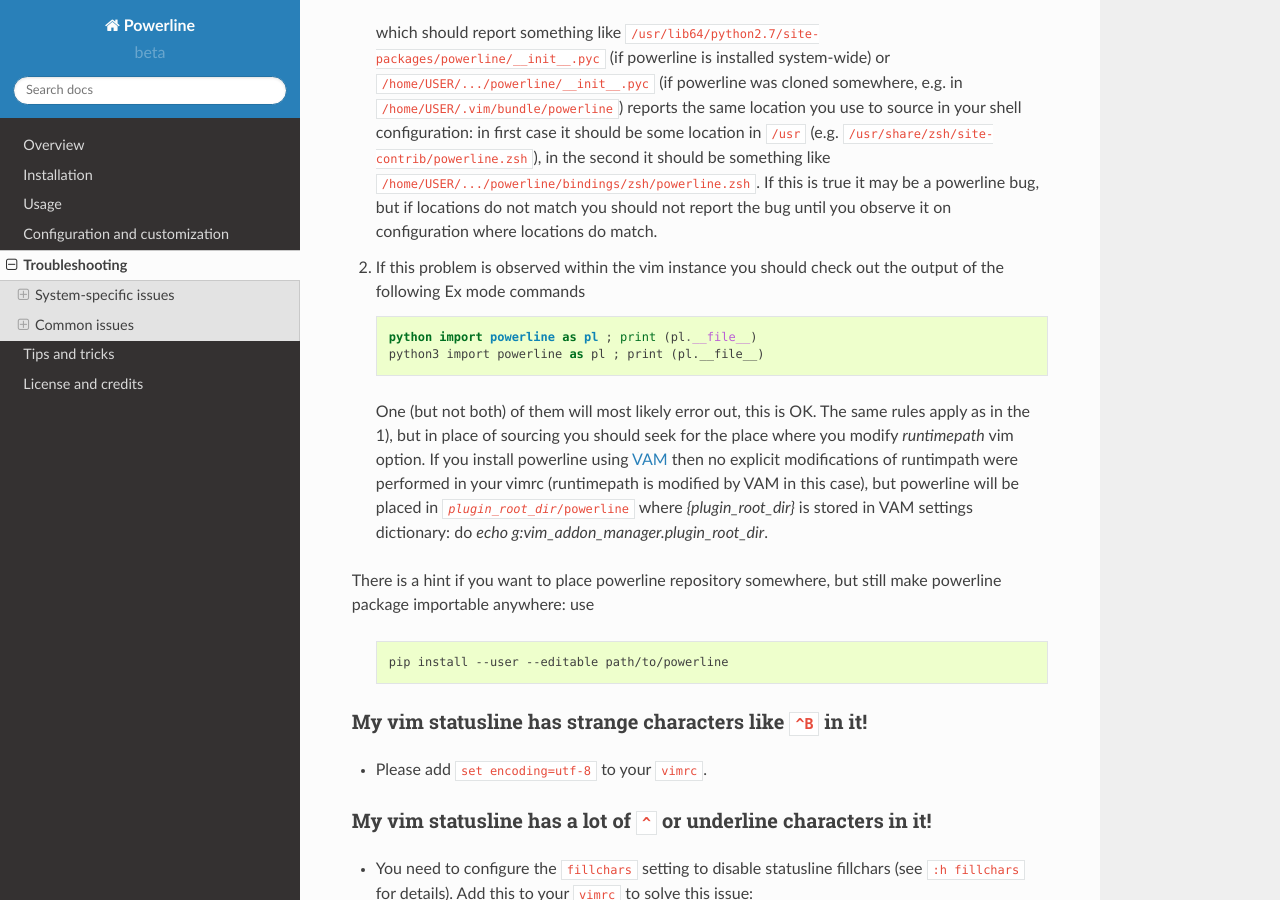
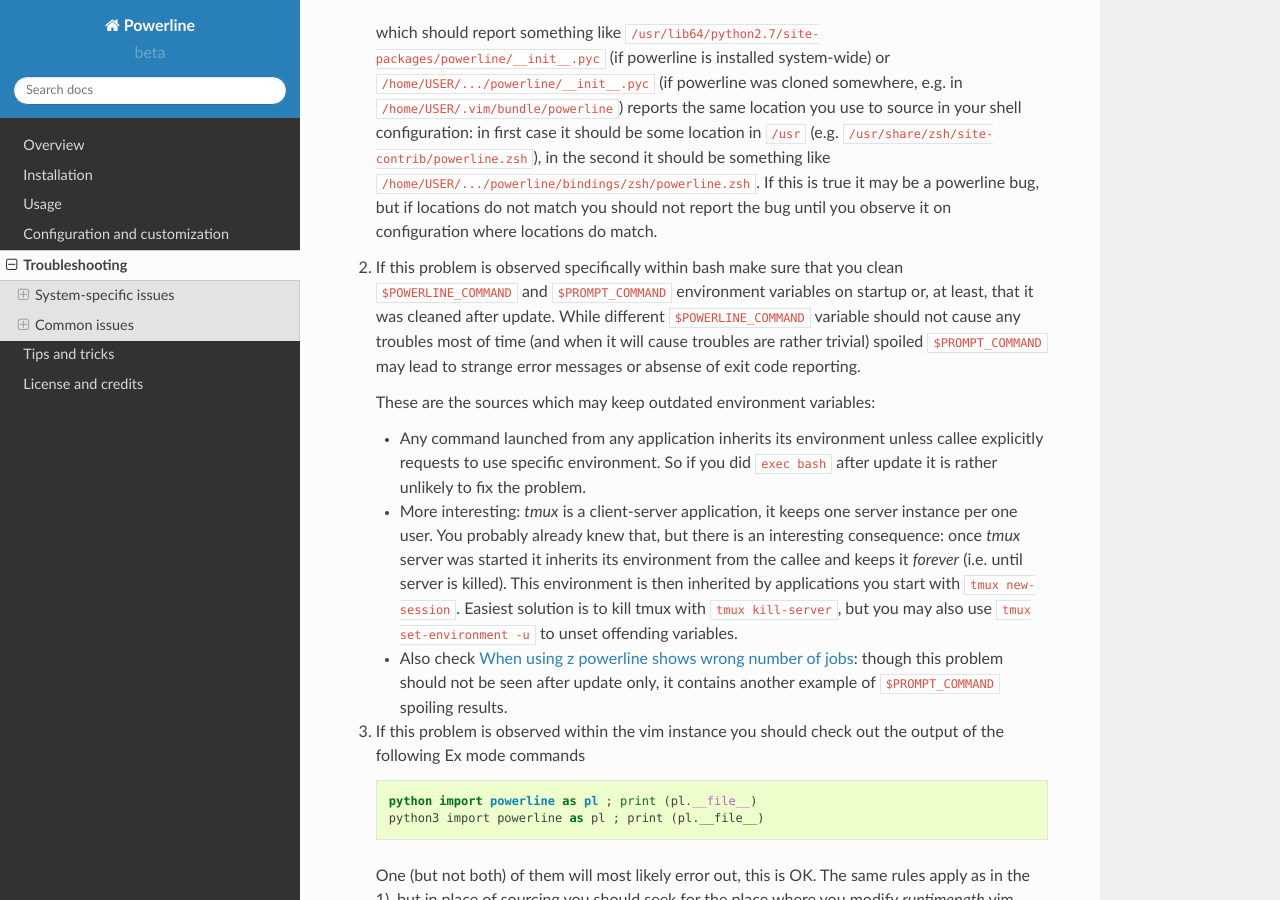
Before and after one commit to someyooyo/someyooyo, a Sphinx documentation site: the page built from docs/source/troubleshooting.rst, in a window 1280 px wide and 900 px high, scrolled down 1442 px. Built offline with Sphinx 7.4.7 and the Read the Docs theme 2.0.0, drawn with Linux system fonts in a browser that asks for light colours.

Commit message:
Add troubleshooting information discovered in #946

```diff
--- a/docs/source/troubleshooting.rst
+++ b/docs/source/troubleshooting.rst
@@ -71,6 +71,31 @@ diagnose this problem you may do the following:
    it may be a powerline bug, but if locations do not match you should not
    report the bug until you observe it on configuration where locations do
    match.
+#) If this problem is observed specifically within bash make sure that you clean
+   ``$POWERLINE_COMMAND`` and ``$PROMPT_COMMAND`` environment variables on
+   startup or, at least, that it was cleaned after update. While different
+   ``$POWERLINE_COMMAND`` variable should not cause any troubles most of time
+   (and when it will cause troubles are rather trivial) spoiled
+   ``$PROMPT_COMMAND`` may lead to strange error messages or absense of exit
+   code reporting.
+
+   These are the sources which may keep outdated environment variables:
+
+   * Any command launched from any application inherits its environment unless
+     callee explicitly requests to use specific environment. So if you did
+     ``exec bash`` after update it is rather unlikely to fix the problem.
+   * More interesting: `tmux` is a client-server application, it keeps one
+     server instance per one user. You probably already knew that, but there is
+     an interesting consequence: once `tmux` server was started it inherits its
+     environment from the callee and keeps it *forever* (i.e. until server is
+     killed). This environment is then inherited by applications you start with
+     ``tmux new-session``. Easiest solution is to kill tmux with ``tmux
+     kill-server``, but you may also use ``tmux set-environment -u`` to unset
+     offending variables.
+   * Also check `When using z powerline shows wrong number of jobs`_: though
+     this problem should not be seen after update only, it contains another
+     example of ``$PROMPT_COMMAND`` spoiling results.
+
 #) If this problem is observed within the vim instance you should check out the
    output of the following Ex mode commands
 
```
